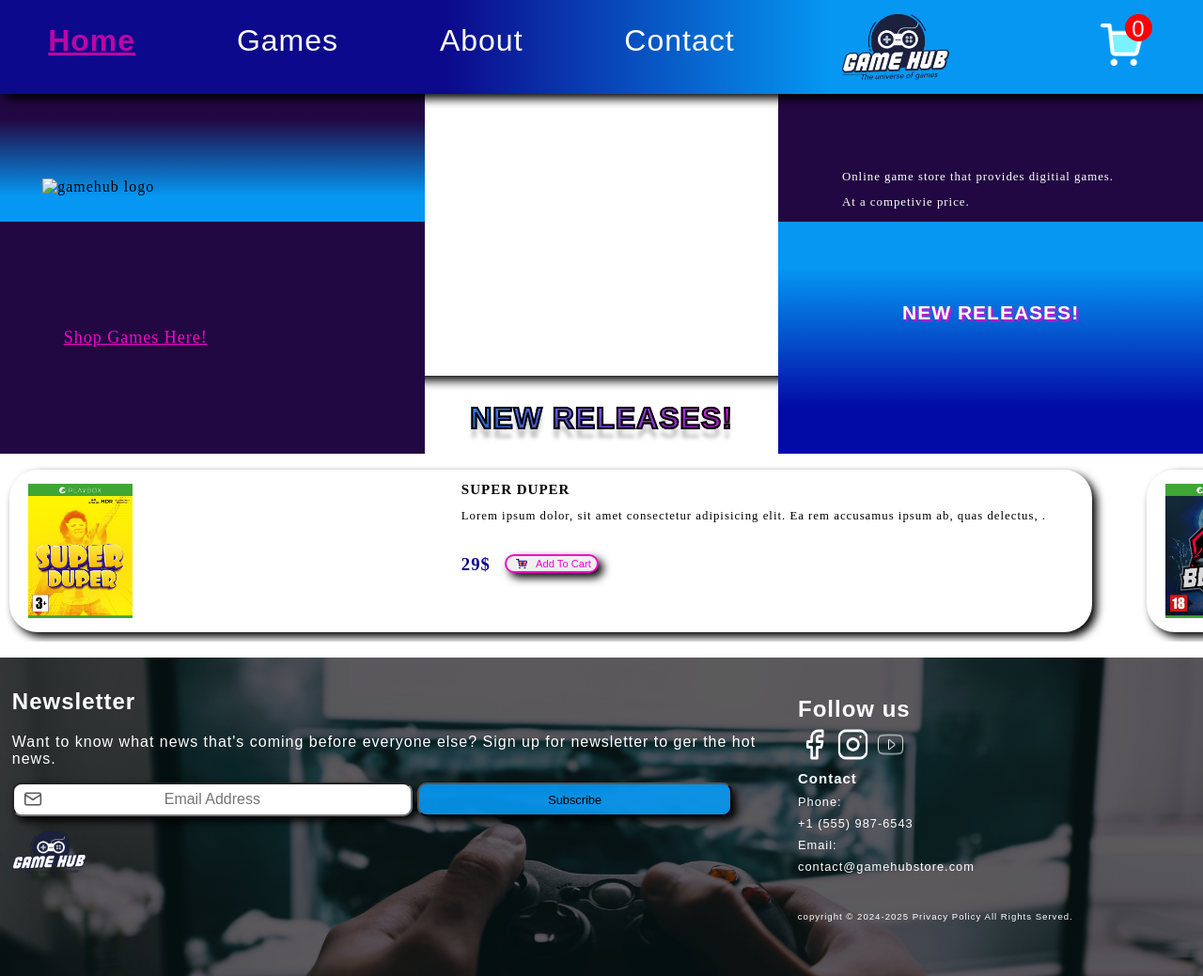
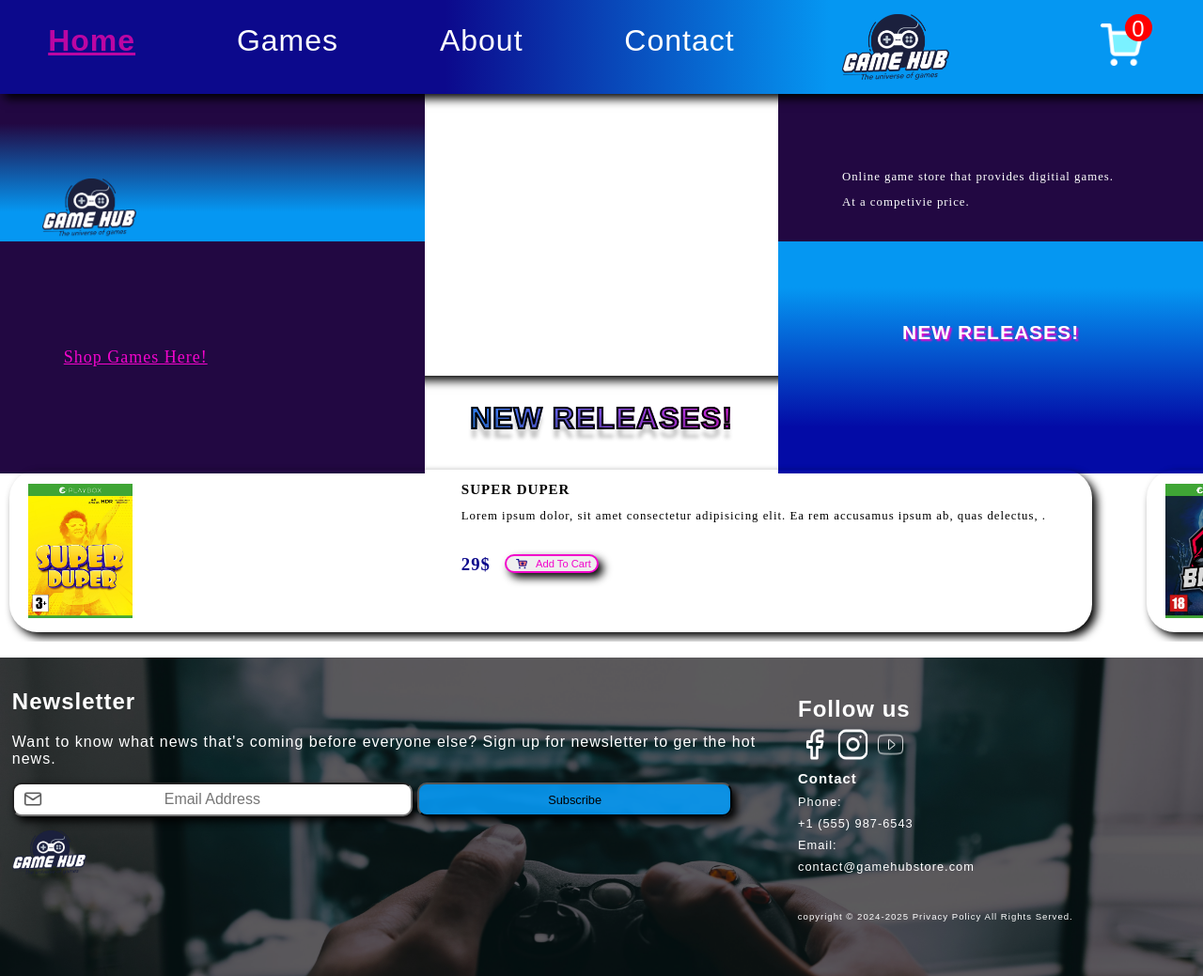
Before and after one commit to ThereseCamK/game-hub, a plain HTML site: page index.html in a window 1280 px wide. Shown: the top 1039 px of the page at 94% size. Drawn offline with Linux system fonts and the light colour scheme; the site is published under a folder, as on GitHub Pages, so addresses that start at the root find nothing; a web font is replaced by a local one.

Commit message:
Update index.html

```diff
--- a/index.html
+++ b/index.html
@@ -52,11 +52,11 @@
      <section class="header2 shadow-style">
         <div class="header2-logo">
             <!-- <img class="game-hub-logo-header2" src="../../game-hub/images/gameHub_Logo.png" alt="gamehub logo"> -->
-            <img class="game-hub-logo-header2" src="/images/gameHub_Logo.png" alt="gamehub logo">
+            <img class="game-hub-logo-header2" src="./images/gameHub_Logo.png" alt="gamehub logo">
 
         </div>
         <!-- <div class="to-shop"><a href="../../game-hub/html-pages/games.html">Shop Games Here! </a></div> -->
-        <div class="to-shop"><a href="games.html">Shop Games Here! </a></div>
+        <div class="to-shop"><a href="./games.html">Shop Games Here! </a></div>
         <div class="header2-img">
             <div class="img" title="woman holding a game controller"></div>
         </div>
```
